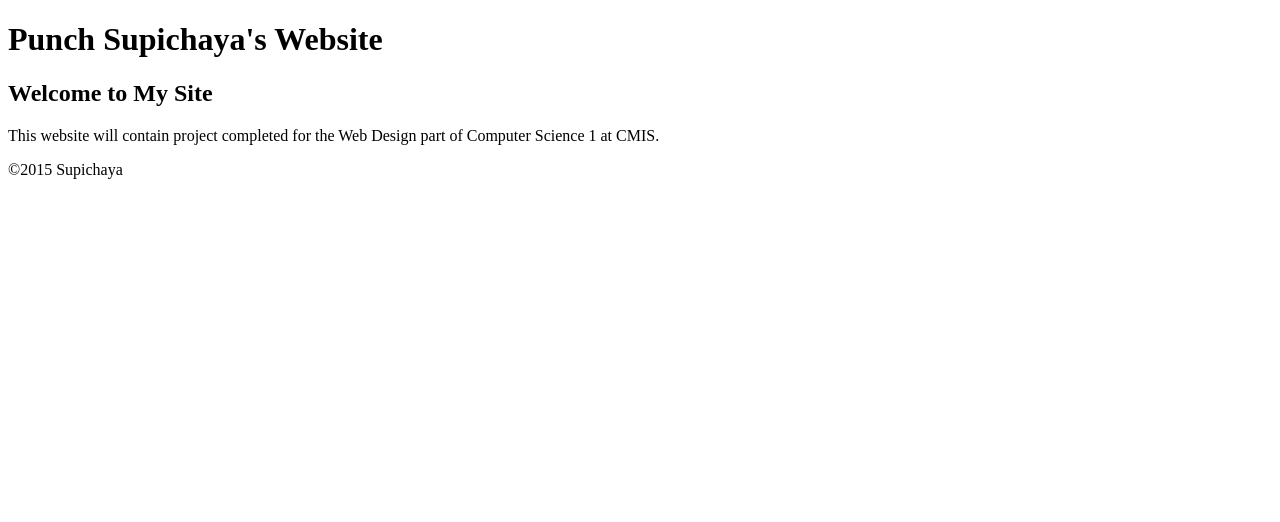
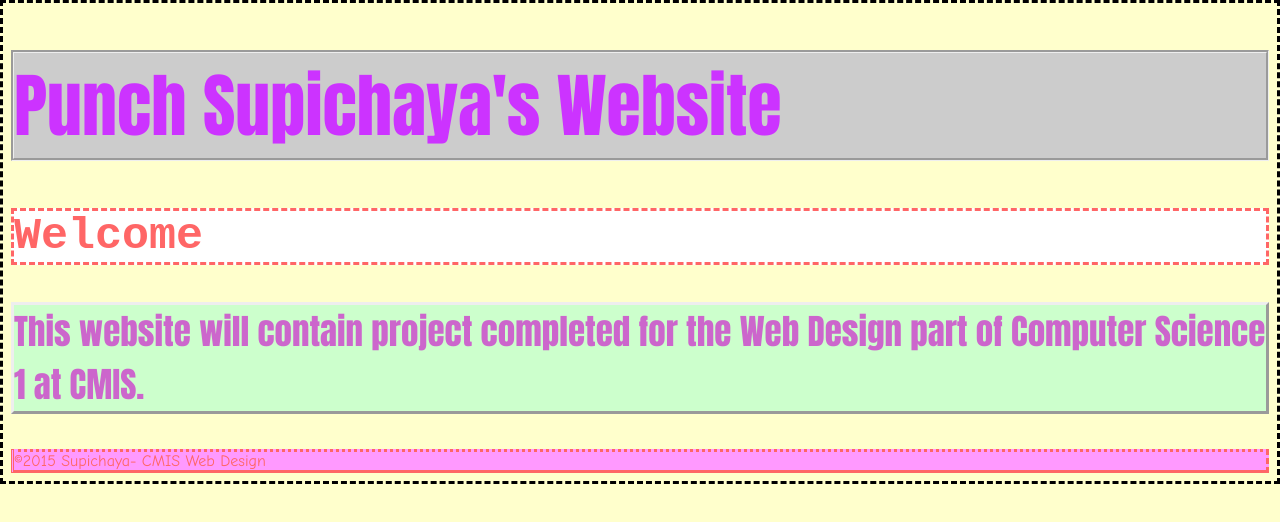
Before and after one commit to punch2475-cmis/punch2475-cmis-wd, a plain HTML site: page index.html in a window 1280 px wide. Drawn offline with Linux system fonts and the light colour scheme.

Commit message:
added content

```diff
--- a/index.html
+++ b/index.html
@@ -13,14 +13,14 @@
 		</nav>
 		<main>
 		<h2>
-		Welcome to My Site
+		Welcome
 		</h2>
 		<p>
 		This website will contain project completed for the Web Design part of Computer Science 1 at CMIS.
 		</p>
 		</main>
 		<footer>
-		&copy;2015 Supichaya
+		&copy;2015 Supichaya- CMIS Web Design
 		</footer>
 	</body>
 </html>
--- a/main.css
+++ b/main.css
@@ -1,4 +1,40 @@
 h1 {
-	font-family:Impact, Charcoal, sans-serif
-	color:CC33FF;
+	font-family:Impact, fantasy;
+	font-size: 70px;
+	color:#CC33FF;
+	border-style:groove;
+	background-color:#CCCCCC;
 }
+body {
+	background-color:#FFFFCC;
+}
+title {
+	font-family: "Times New Roman", Times,serif;
+	font-size: 30px;
+	color:#6633CC;
+	border-style:inset;
+	background-color:#99CCFF;
+}
+p {
+	font-family:Impact, fantasy;
+	font-size: 35px;
+	color:#CC66CC;
+	border-style:outset;
+	background-color:#CCFFCC
+}
+footer {
+	font-family: Comic Sans, Comic Sans MS, cursive;
+	color:#FF6666;
+	border-style: dotted dashed solid double;
+	background-color:#FF99FF;
+}
+h2 {
+	font-family: Andale Mono, monospace;
+	font-size: 45px;
+	color:#FF6666;
+	border-style: dashed;
+	background-color: #FFFFFF;
+}
+html {
+	border-style:dashed;
+}
```
